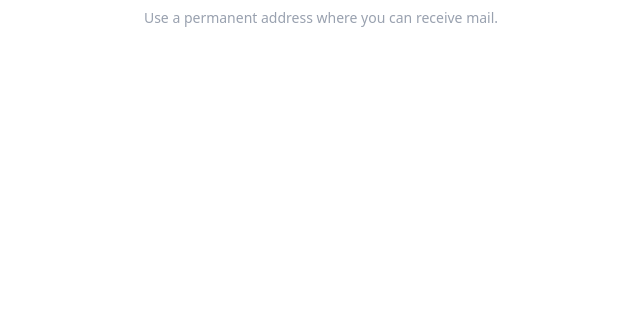
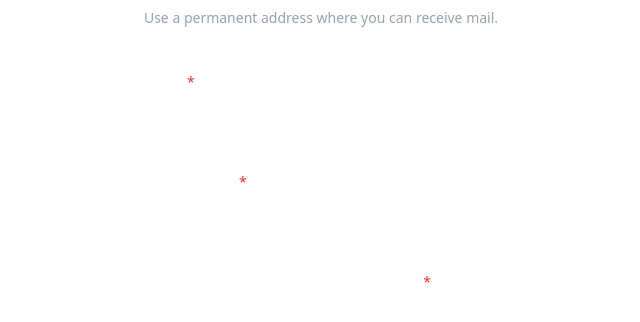
Before and after one commit to ahmedhgabr/RegistrationForm-Frontend, a React (Vite) app: page / in a window 1280 px wide. Shown: the part 200-522 px from the top of the page, without its empty margins (319-959 px from the left). Built offline with nearby package versions, Linux system fonts and the light colour scheme.

Commit message:
feat: require form inputs

```diff
--- a/src/pages/BUEForm.tsx
+++ b/src/pages/BUEForm.tsx
@@ -12,16 +12,16 @@ function BUEForm() {
 
                         <div className="mt-10 grid grid-cols-1 gap-x-6 gap-y-8 sm:grid-cols-6">
                             <div className="sm:col-span-9">
-                                <label htmlFor="name" className="block text-sm/6 font-medium text-white">Name</label>
+                                <label htmlFor="name" className="block text-sm/6 font-medium text-white">Name <span className="text-red-500">*</span></label>
                                 <div className="mt-2">
-                                    <input id="name" type="text" name="name" autoComplete="name" className="block w-full rounded-md bg-white/5 px-3 py-1.5 text-base text-white outline-1 -outline-offset-1 outline-white/10 placeholder:text-gray-500 focus:outline-2 focus:-outline-offset-2 focus:outline-indigo-500 sm:text-sm/6" />
+                                    <input id="name" type="text" name="name" autoComplete="name" required className="block w-full rounded-md bg-white/5 px-3 py-1.5 text-base text-white outline-1 -outline-offset-1 outline-white/10 placeholder:text-gray-500 focus:outline-2 focus:-outline-offset-2 focus:outline-indigo-500 sm:text-sm/6" />
                                 </div>
                             </div>
 
                             <div className="sm:col-span-9">
-                                <label htmlFor="email-address" className="block text-sm/6 font-medium text-white">Email address</label>
+                                <label htmlFor="email-address" className="block text-sm/6 font-medium text-white">Email address <span className="text-red-500">*</span></label>
                                 <div className="mt-2">
-                                    <input id="email-address" type="email" name="email-address" autoComplete="email" className="block w-full rounded-md bg-white/5 px-3 py-1.5 text-base text-white outline-1 -outline-offset-1 outline-white/10 placeholder:text-gray-500 focus:outline-2 focus:-outline-offset-2 focus:outline-indigo-500 sm:text-sm/6" />
+                                    <input id="email-address" type="email" name="email-address" autoComplete="email" required className="block w-full rounded-md bg-white/5 px-3 py-1.5 text-base text-white outline-1 -outline-offset-1 outline-white/10 placeholder:text-gray-500 focus:outline-2 focus:-outline-offset-2 focus:outline-indigo-500 sm:text-sm/6" />
                                 </div>
                             </div>
 
@@ -33,9 +33,9 @@ function BUEForm() {
                             </div>
 
                             <div className="sm:col-span-3">
-                                <label htmlFor="age" className="block text-sm/6 font-medium text-white">Age</label>
+                                <label htmlFor="age" className="block text-sm/6 font-medium text-white">Age <span className="text-red-500">*</span></label>
                                 <div className="mt-3">
-                                    <input id="age" type="number" name="age" min="1" max="120" className="block w-full rounded-md bg-white/5 px-3 py-1.5 text-base text-white outline-1 -outline-offset-1 outline-white/10 placeholder:text-gray-500 focus:outline-2 focus:-outline-offset-2 focus:outline-indigo-500 sm:text-sm/6" />
+                                    <input id="age" type="number" name="age" min="1" max="120" required className="block w-full rounded-md bg-white/5 px-3 py-1.5 text-base text-white outline-1 -outline-offset-1 outline-white/10 placeholder:text-gray-500 focus:outline-2 focus:-outline-offset-2 focus:outline-indigo-500 sm:text-sm/6" />
                                 </div>
                             </div>
                         </div>
```
